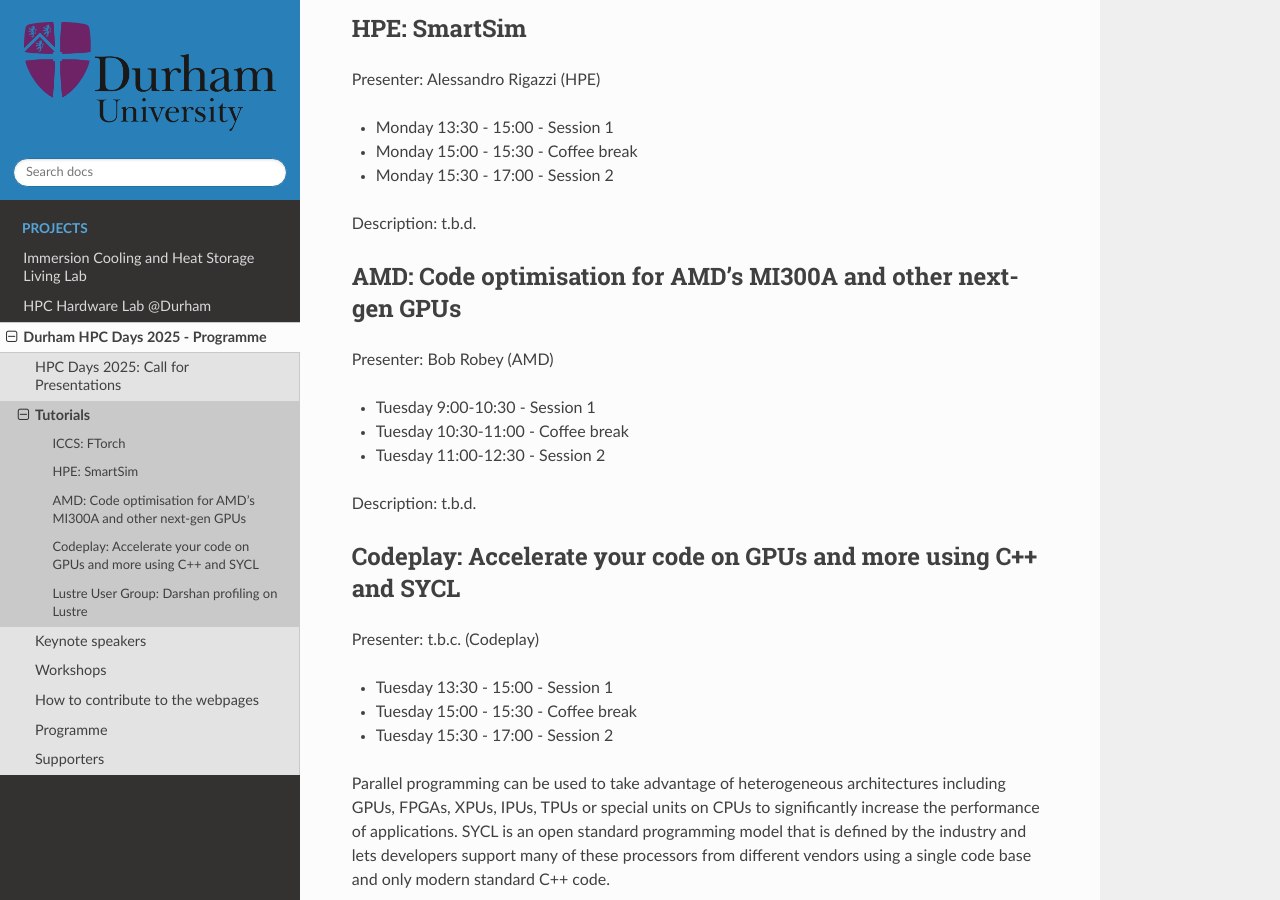
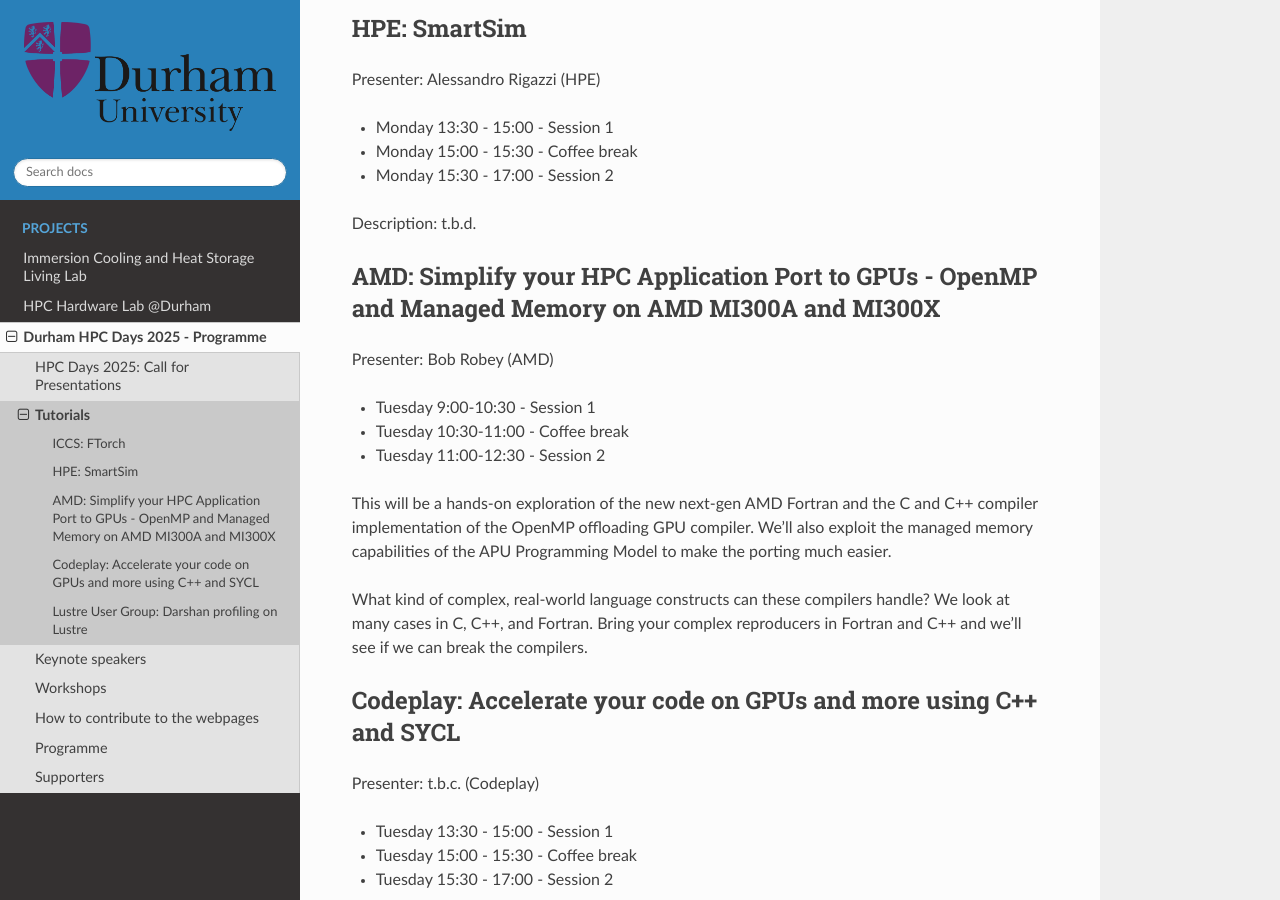
Before and after one commit to ilectra/durham, a Sphinx documentation site: the page built from docs/hpcdays/tutorials.md, in a window 1280 px wide and 900 px high, scrolled down 348 px. Built offline with Sphinx 7.4.7 and the Read the Docs theme 3.1.0, drawn with Linux system fonts in a browser that asks for light colours.

Commit message:
Added AMD abstract

```diff
--- a/docs/hpcdays/tutorials.md
+++ b/docs/hpcdays/tutorials.md
@@ -14,13 +14,16 @@
 
 Description: t.b.d.
 
-## AMD: Code optimisation for AMD's MI300A and other next-gen GPUs
+## AMD: Simplify your HPC Application Port to GPUs - OpenMP and Managed Memory on AMD MI300A and MI300X
 Presenter: Bob Robey (AMD)
 - Tuesday 9:00-10:30 - Session 1
 - Tuesday 10:30-11:00 - Coffee break
 - Tuesday 11:00-12:30 - Session 2
 
-Description: t.b.d.
+This will be a hands-on exploration of the new next-gen AMD Fortran and the C and C++ compiler implementation of the OpenMP offloading GPU compiler. We'll also exploit the managed memory capabilities of the APU Programming Model to make the porting much easier.
+
+What kind of complex, real-world language constructs can these compilers handle? We look at many cases in C, C++, and Fortran. Bring your complex reproducers in Fortran and C++ and we'll see if we can break the compilers.
+
 
 ## Codeplay: Accelerate your code on GPUs and more using C++ and SYCL
 Presenter: t.b.c. (Codeplay)
```
